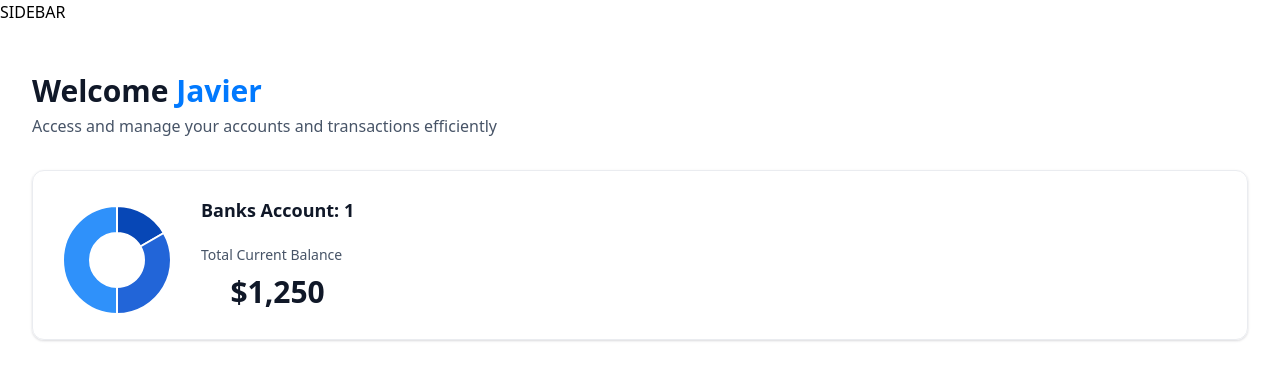
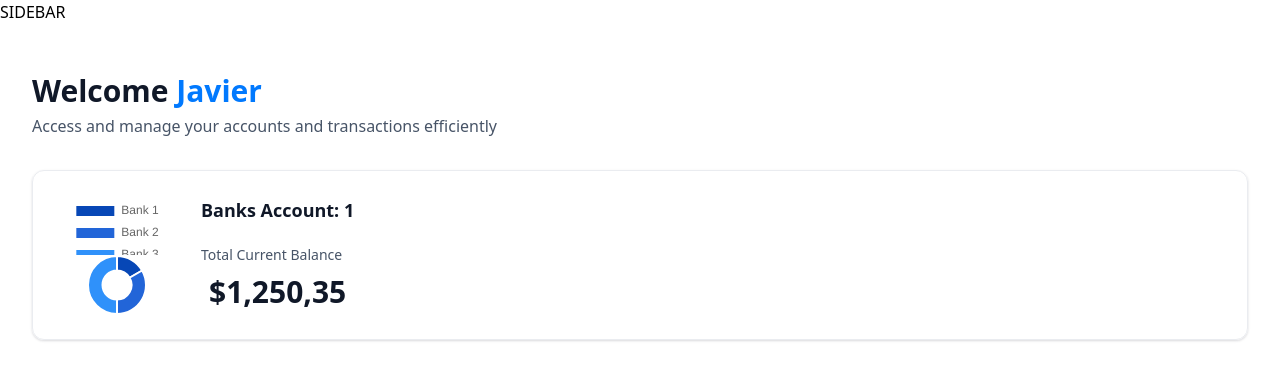
Before and after one commit to jlcarrascof/Bank-System, a Next.js app: page / in a window 1280 px wide. Shown: the top 380 px of the page. Built offline with nearby package versions, Linux system fonts and the light colour scheme.

Commit message:
refactor: Update AnimatedCounter component to include decimals option

```diff
--- a/components/AnimatedCounter.tsx
+++ b/components/AnimatedCounter.tsx
@@ -6,6 +6,7 @@ const AnimatedCounter = ({amount}: {amount: number}) => {
     <div>
         <CountUp
             duration={2}
+            decimals={2}
             decimal=','
             prefix='$'
             end={amount}
--- a/components/DoughnutChart.tsx
+++ b/components/DoughnutChart.tsx
@@ -14,8 +14,8 @@ const DoughnutChart = ({accounts}: DoughnutChartProps) => {
         data: [1250, 2500, 3750],
         backgroundColor: ['#0747b6', '#2265d8', '#2f91fa']
       }
-
-    ]
+    ],
+    labels: ['Bank 1', 'Bank 2', 'Bank 3']
   }
 
   return <Doughnut data={data} />
```
